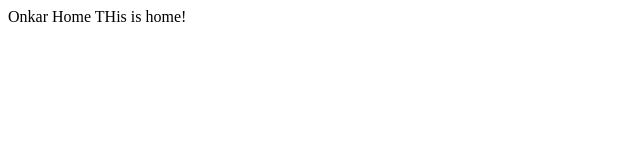
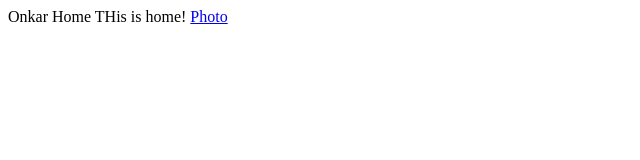
Before and after one commit to letonkargit/letonkargit.github.io, a plain HTML site: page index.html in a window 1280 px wide. Shown: the full height of the page, 0-640 px from the left. Drawn offline with Linux system fonts and the light colour scheme.

Commit message:
Add files via upload

```diff
--- a/index.html
+++ b/index.html
@@ -2,5 +2,6 @@
 <head>Onkar Home</head>
 <body>
 THis is home!
+<a href="https://letonkargit.github.io/IMG_3859.png">Photo</a>
 </body>
 </html>
```
Also changed, not shown: 1 other file.
